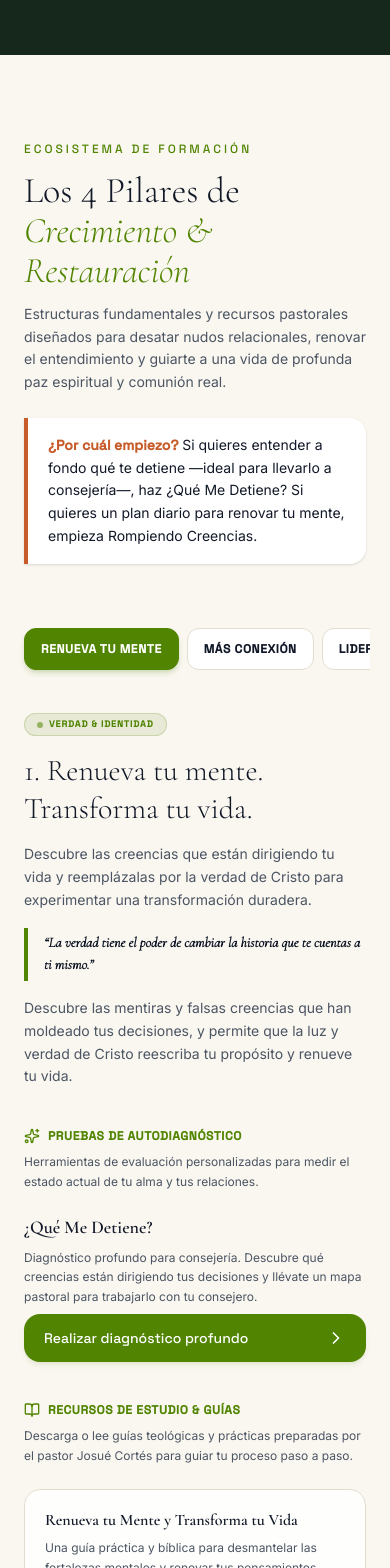
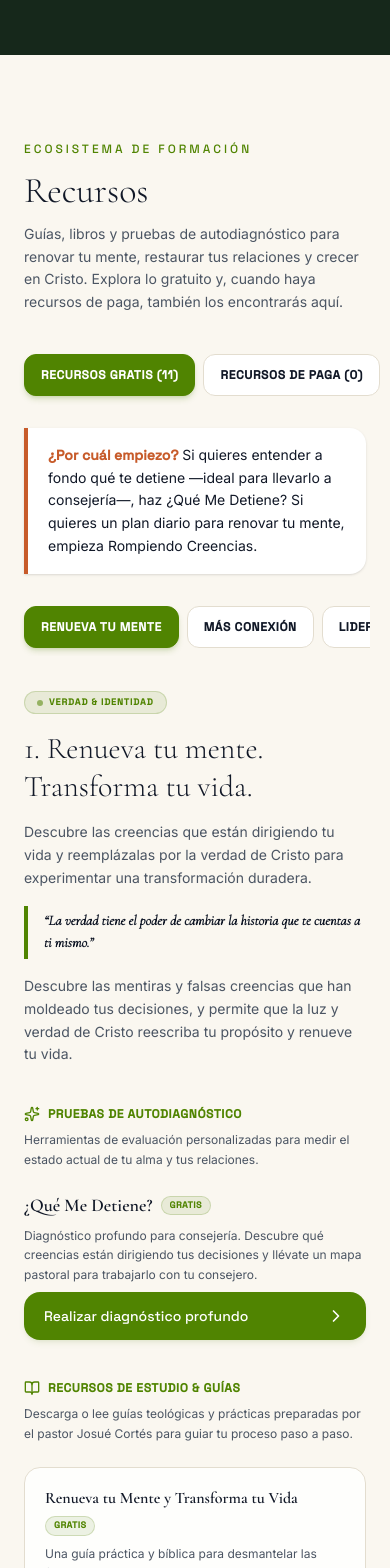
Before and after one commit to levantateresplandece1136-ops/Pagina-Levantate-Resplandece, a React (Vite) app: page / in a window 390 px wide. Shown: the part 3480-5048 px from the top of the page. Built offline with nearby package versions, Linux system fonts and the light colour scheme.

Commit message:
ui(pagina): sección Recursos con grupos gratis y de paga

```diff
--- a/src/components/ResourceLibrary.tsx
+++ b/src/components/ResourceLibrary.tsx
@@ -11,7 +11,8 @@ import {
   ChevronRight,
   Inbox,
   Sparkles,
-  ArrowRight
+  ArrowRight,
+  Lock
 } from "lucide-react";
 import { ebooksData } from "../data";
 import { EBook } from "../types";
@@ -32,6 +33,10 @@ interface DiagnosticLink {
 export default function ResourceLibrary({ selectedBookId, onClearSelectedBook }: ResourceLibraryProps) {
   // Pestaña activa de Recursos: por defecto, el primer pilar
   const [activeTabId, setActiveTabId] = useState<string>("renueva-mente");
+  // Grupo de recursos: gratis o de paga. Hoy todo lo publicado es gratis
+  // (los 4 ebooks dicen "Acceso Gratuito" y los 7 diagnósticos son apps
+  // externas sin pago), así que el grupo de paga empieza vacío.
+  const [priceFilter, setPriceFilter] = useState<"gratis" | "paga">("gratis");
   const [activeBook, setActiveBook] = useState<EBook | null>(null);
 
   // Subscription Form states for download
@@ -255,23 +260,57 @@ export default function ResourceLibrary({ selectedBookId, onClearSelectedBook }:
       <div className="max-w-6xl mx-auto px-6">
 
         {/* Section Header */}
-        <div className="text-left max-w-3xl mb-16">
+        <div className="text-left max-w-3xl mb-10">
           <span className="font-space text-xs text-brand-accent tracking-[0.25em] uppercase">Ecosistema de Formación</span>
           <h2 className="text-4xl md:text-5xl font-serif font-light text-brand-text mt-3">
-            Los 4 Pilares de <span className="text-brand-accent italic font-normal">Crecimiento & Restauración</span>
+            Recursos
           </h2>
           <p className="text-brand-muted text-sm mt-3 max-w-2xl leading-relaxed">
-            Estructuras fundamentales y recursos pastorales diseñados para desatar nudos relacionales,
-            renovar el entendimiento y guiarte a una vida de profunda paz espiritual y comunión real.
+            Guías, libros y pruebas de autodiagnóstico para renovar tu mente, restaurar
+            tus relaciones y crecer en Cristo. Explora lo gratuito y, cuando haya
+            recursos de paga, también los encontrarás aquí.
           </p>
+        </div>
+
+        {/* Grupos: recursos gratis y recursos de paga */}
+        <div
+          role="tablist"
+          aria-label="Recursos gratis o de paga"
+          className="flex gap-2 mb-8"
+        >
+          {([
+            { id: "gratis", label: "Recursos gratis", count: 11 },
+            { id: "paga", label: "Recursos de paga", count: 0 },
+          ] as const).map((group) => {
+            const isActive = priceFilter === group.id;
+            return (
+              <button
+                key={group.id}
+                type="button"
+                role="tab"
+                aria-selected={isActive}
+                onClick={() => setPriceFilter(group.id)}
+                className={`shrink-0 font-space text-xs md:text-sm font-bold uppercase tracking-wider px-4 md:px-5 py-3 rounded-xl border transition-all cursor-pointer ${
+                  isActive
+                    ? "bg-brand-accent text-white border-brand-accent shadow-md shadow-brand-accent/20"
+                    : "bg-brand-card text-brand-text border-brand-border hover:border-brand-accent/50 hover:text-brand-accent"
+                }`}
+              >
+                {group.label} ({group.count})
+              </button>
+            );
+          })}
+        </div>
+
+        {priceFilter === "gratis" ? (
+        <>
           {/* Línea orientadora: ¿por cuál diagnóstico empiezo? */}
-          <div className="mt-6 bg-brand-card border-l-4 border-brand-terra rounded-r-2xl px-5 py-4 max-w-2xl shadow-sm">
+          <div className="mb-8 bg-brand-card border-l-4 border-brand-terra rounded-r-2xl px-5 py-4 max-w-2xl shadow-sm">
             <p className="text-sm text-brand-text leading-relaxed">
               <span className="font-space font-bold text-brand-terra">¿Por cuál empiezo? </span>
               Si quieres entender a fondo qué te detiene —ideal para llevarlo a consejería—, haz ¿Qué Me Detiene? Si quieres un plan diario para renovar tu mente, empieza Rompiendo Creencias.
             </p>
           </div>
-        </div>
 
         {/* Pestañas de pilares: un clic abre el pilar, sin botones "Explorar" duplicados */}
         <div
@@ -355,9 +394,14 @@ export default function ResourceLibrary({ selectedBookId, onClearSelectedBook }:
                 <div className="flex flex-col gap-4">
                   {activeSection.diagnostics.map((diag, index) => (
                     <div key={index} className="space-y-2">
-                      <h5 className="text-lg font-serif font-semibold text-brand-text leading-snug">
-                        {diag.name}
-                      </h5>
+                      <div className="flex items-center gap-2 flex-wrap">
+                        <h5 className="text-lg font-serif font-semibold text-brand-text leading-snug">
+                          {diag.name}
+                        </h5>
+                        <span className="bg-brand-accent/10 border border-brand-accent/20 text-brand-accent px-2 py-0.5 rounded-full text-[9px] font-bold uppercase tracking-wider font-space">
+                          Gratis
+                        </span>
+                      </div>
                       {diag.description && (
                         <p className="text-xs text-brand-muted leading-relaxed">
                           {diag.description}
@@ -401,6 +445,9 @@ export default function ResourceLibrary({ selectedBookId, onClearSelectedBook }:
                               <h5 className="font-serif font-semibold text-brand-text text-base sm:text-lg leading-tight">
                                 {book.title}
                               </h5>
+                              <span className="bg-brand-accent/10 border border-brand-accent/20 text-brand-accent px-2 py-0.5 rounded-full text-[9px] font-bold uppercase tracking-wider font-space">
+                                Gratis
+                              </span>
                               {book.isPopular && (
                                 <span className="bg-brand-accent/10 border border-brand-accent/20 text-brand-accent px-2 py-0.5 rounded-full text-[9px] font-bold uppercase tracking-wider font-space">
                                   Destacado
@@ -446,6 +493,30 @@ export default function ResourceLibrary({ selectedBookId, onClearSelectedBook }:
             </div>
           </motion.div>
         </AnimatePresence>
+        </>
+        ) : (
+          /* Recursos de paga: aún no hay ninguno publicado */
+          <div className="bg-brand-card border border-brand-border rounded-3xl p-8 md:p-12 text-center space-y-4 max-w-2xl mx-auto">
+            <div className="w-12 h-12 mx-auto rounded-full bg-brand-terra/10 border border-brand-terra/20 flex items-center justify-center">
+              <Lock className="w-5 h-5 text-brand-terra" />
+            </div>
+            <h3 className="text-2xl font-serif font-light text-brand-text">
+              Aún no hay recursos de paga publicados
+            </h3>
+            <p className="text-sm text-brand-muted leading-relaxed max-w-md mx-auto">
+              Por ahora todo lo publicado es gratuito. Cuando haya un curso, libro o
+              recurso de paga, aparecerá aquí con su precio.
+            </p>
+            <button
+              type="button"
+              onClick={() => setPriceFilter("gratis")}
+              className="inline-flex items-center gap-2 bg-brand-accent text-white hover:bg-brand-hover font-space text-xs uppercase font-bold py-3 px-5 rounded-xl transition-all shadow-sm cursor-pointer"
+            >
+              Ver los recursos gratis
+              <ArrowRight className="w-4 h-4" />
+            </button>
+          </div>
+        )}
 
       </div>
       {/* Book Detail Drawer Modal Overlay */}
```
